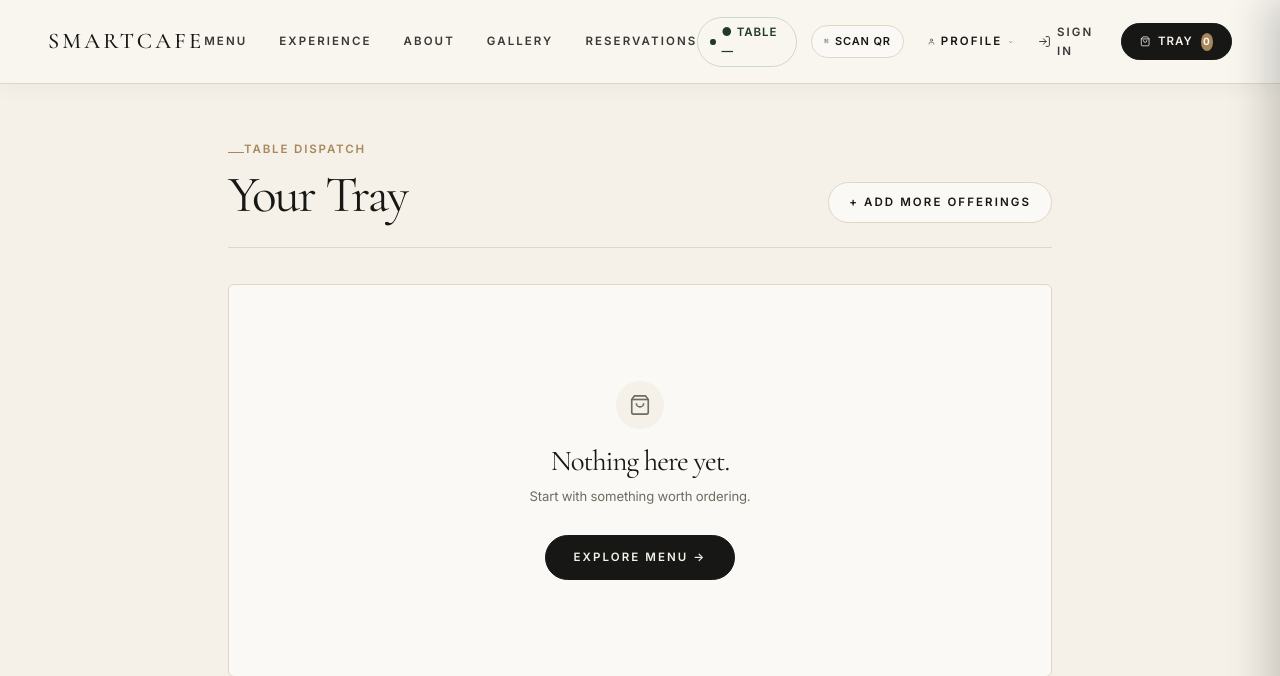
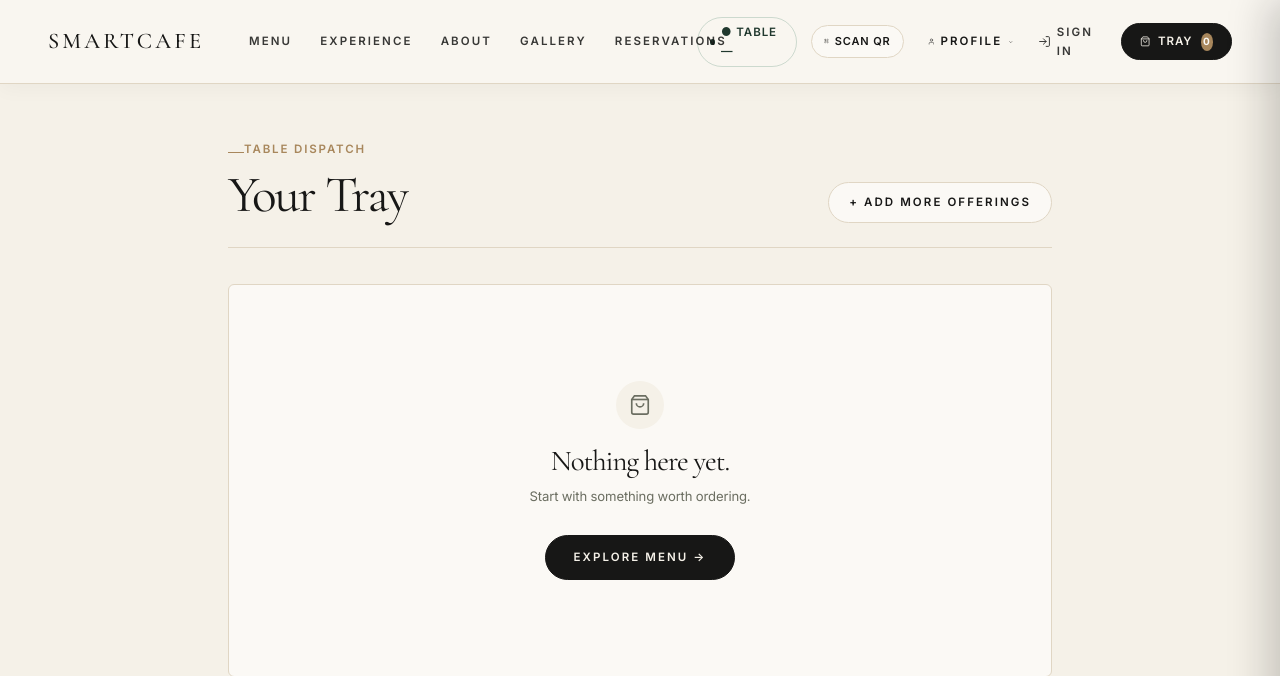
Before and after one commit to smit2951k/smartcafe, a Flask app: page /cart in a window 1280 px wide. Shown: the top 676 px of the page. Run offline with Flask 3, Linux system fonts and the light colour scheme; some libraries are stand-ins or nearby versions.

Commit message:
style: add responsive spacing between brand logo and menu links in navbar

```diff
--- a/static/css/style.css
+++ b/static/css/style.css
@@ -384,6 +384,14 @@ h1, h2, h3, h4, h5, h6,
   align-items: center;
   justify-content: space-between;
   width: 100%;
+  gap: clamp(16px, 2.5vw, 36px);
+}
+
+.nav-left {
+  display: flex;
+  align-items: center;
+  gap: clamp(28px, 3.5vw, 52px);
+  min-width: 0;
 }
 
 /* Brand Logo */
@@ -409,7 +417,7 @@ h1, h2, h3, h4, h5, h6,
 .nav-links {
   display: none;
   align-items: center;
-  gap: 32px;
+  gap: clamp(20px, 2.2vw, 32px);
 }
 
 @media (min-width: 900px) {
--- a/templates/partials/nav.html
+++ b/templates/partials/nav.html
@@ -30,6 +30,8 @@
 <!-- Sticky Minimal Customer Navbar -->
 <header id="mainNavbar" class="navbar {% if request.path == '/' %}nav-transparent{% else %}nav-solid{% endif %}">
   <div class="container nav-inner">
+    <!-- Left Brand & Desktop Links -->
+    <div class="nav-left" style="display: flex; align-items: center; gap: clamp(28px, 3.5vw, 52px);">
       <!-- Brandmark -->
       <a href="/" class="nav-brand" aria-label="SmartCafe Homepage">
         SMARTCAFE
@@ -43,6 +45,7 @@
         <a href="/gallery" class="nav-link {% if request.path == '/gallery' %}active{% endif %}">Gallery</a>
         <a href="/reservations" class="nav-link {% if request.path == '/reservations' %}active{% endif %}">Reservations</a>
       </nav>
+    </div>
 
     <div class="nav-actions">
       <!-- Live Table Indicator (Desktop only, click opens Table Status) -->
```
Lines whose indentation alone changed are shown as unchanged.
